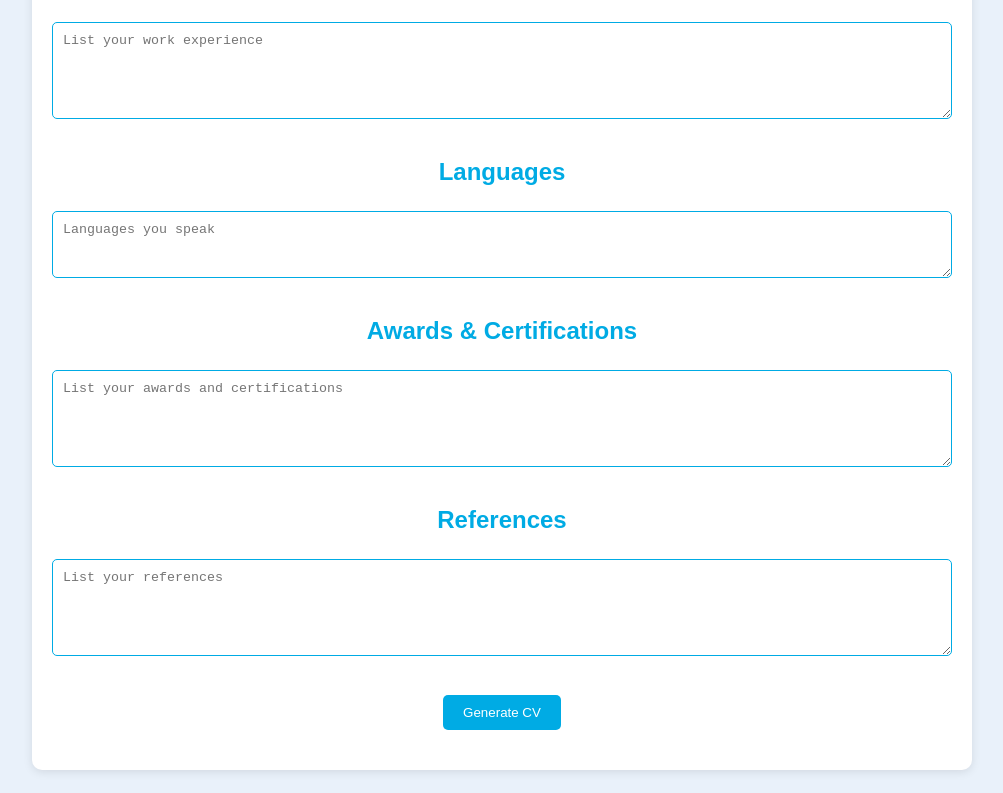
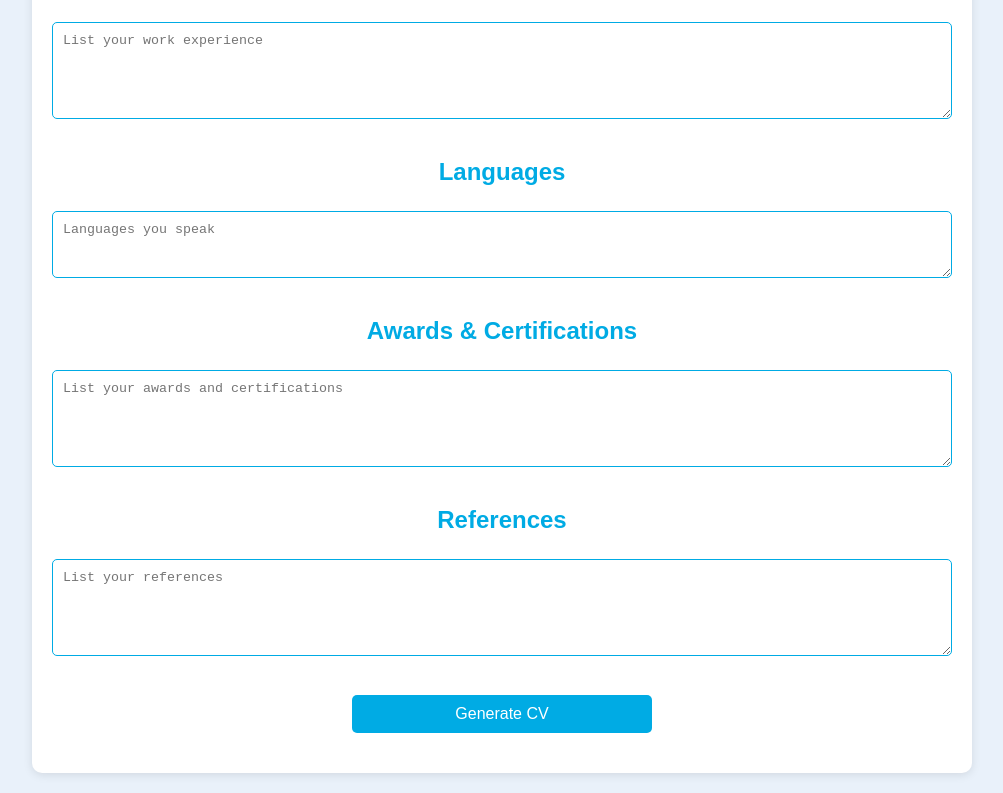
Before and after one commit to Sire360/CV-builder, a plain HTML site: page index.html in a window 1280 px wide. Shown: the part 811-1604 px from the top of the page, without its empty margins (138-1141 px from the left). Drawn offline with Linux system fonts and the light colour scheme.

Commit message:
Update styles.css

```diff
--- a/styles.css
+++ b/styles.css
@@ -90,3 +90,25 @@ form button:hover {
 #downloadCV:hover {
   background-color: #007BFF; /* Darker blue on hover */
 }
+
+button {
+  background-color: #00ABE4; /* Bright blue */
+  color: white;
+  padding: 15px 20px;
+  border: none;
+  border-radius: 8px;
+  cursor: pointer;
+  font-size: 16px;
+  display: block;
+  margin: 20px auto;
+  width: 100%;
+  max-width: 300px;
+}
+
+button:hover {
+  background-color: #007BFF;
+}
+
+button:active {
+  background-color: #0056b3;
+}
```
